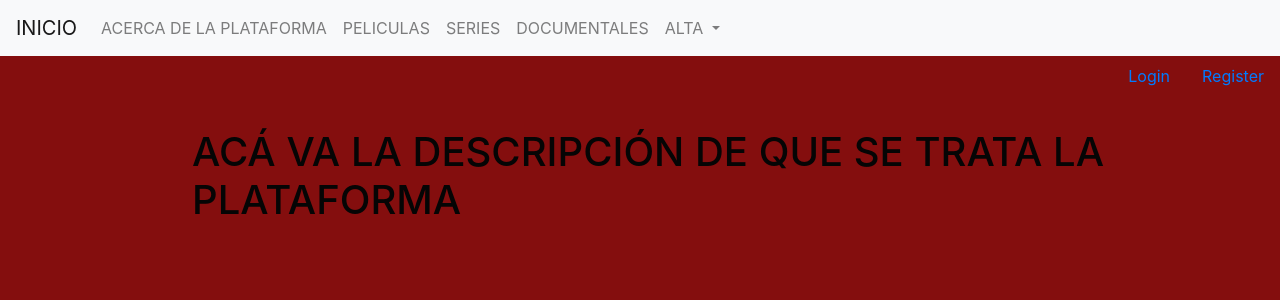
After one commit to ramosnano/ENTREGAPLATAFORMA, a Django app: page /about/ in a window 1280 px wide. The commit adds this page. Shown: the top 300 px of the page. Run offline with Django 4.2, Linux system fonts and the light colour scheme.

Commit message:
formatosyabout

```diff
--- a/plataforma/urls.py
+++ b/plataforma/urls.py
@@ -1,5 +1,6 @@
 from django.contrib import admin
-from plataforma.views import index, login_view, logout_view, register_view
+from django.http import HttpResponse
+from plataforma.views import index, login_view, logout_view, register_view, about
 from django.urls import path, include
 from django.conf import settings
 from django.conf.urls.static import static
@@ -8,6 +9,7 @@ from django.conf.urls.static import static
 urlpatterns = [
     path('', index, name = 'index'),
     path('admin/', admin.site.urls),
+    path('about/', about, name = 'about'),
     path('peliculas/', include('pelicula.urls')),
     path('series/', include('serie.urls')), #ACA
     path('documentales/', include('documental.urls')),
--- a/plataforma/views.py
+++ b/plataforma/views.py
@@ -68,3 +68,6 @@ def index(request):
     print(request.user)
     print(request.user.is_authenticated)
     return render(request, 'index.html')
+
+def about(request):
+    return render(request, 'about.html')
--- /dev/null
+++ b/templates/about.html
@@ -0,0 +1,13 @@
+{% extends 'base.html' %}
+
+{% block titulo %}
+Acerca de la Plataforma
+{% endblock %}
+
+{% block contenido %}
+<body
+style="background-color: rgb(132, 14, 14)">
+        <h1 style="color:rgb(5, 5, 5); margin-left:12rem; margin-top:2rem">ACÁ VA LA DESCRIPCIÓN DE QUE SE TRATA LA PLATAFORMA</h1>
+        <h3 style="color:rgb(4, 4, 4); margin-left:35rem; margin-top:1rem">{{message}}</h3>
+</body>
+{% endblock %}
--- a/templates/base.html
+++ b/templates/base.html
@@ -22,6 +22,9 @@
 
         <div class="collapse navbar-collapse" id="navbarNavDropdown">
             <ul class="navbar-nav">
+            <li class="nav-item">
+                <a class="nav-link" href="/about/">ACERCA DE LA PLATAFORMA</a>
+            </li>
             <li class="nav-item">
                 <a class="nav-link" href="/peliculas/">PELICULAS</a>
             </li>
```
Also changed, not shown: templates/crear_peliculas.html (+4 -4 lines), db.sqlite3.
